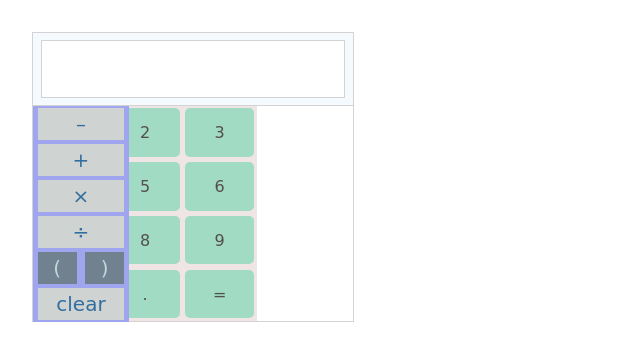
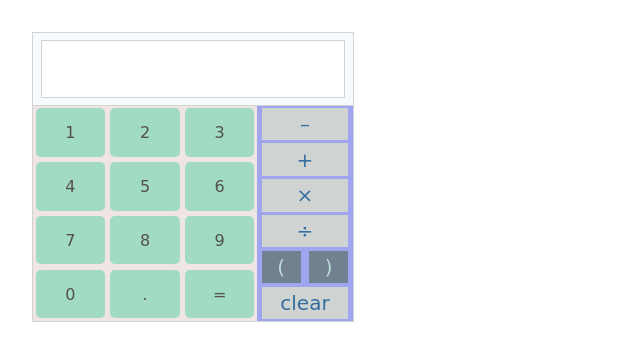
Before and after one commit to litichevskiy/task_calculator, a plain HTML site: page index.html in a window 1280 px wide. Shown: the whole page, without its empty margins (0-640 px from the left). Drawn offline with nearby package versions, Linux system fonts and the light colour scheme.

Commit message:
fix style

```diff
--- a/css/block_actions.css
+++ b/css/block_actions.css
@@ -1,44 +1,76 @@
 .block_actions{
-    position: absolute;
     width: 30%;
-    background: chocolate;
-    height: 75%;
-    display: flex;
-    flex-direction: column;
-    align-items: center;
+    height: 100%;
     background-color: #9FA5EE;
 }
 .list_actions{
+    display: -webkit-box;
+    display: -webkit-flex;
+    display: -ms-flexbox;
     display: flex;
+    -webkit-box-orient: vertical;
+    -webkit-box-direction: normal;
+    -webkit-flex-direction: column;
+        -ms-flex-direction: column;
             flex-direction: column;
     height: 100%;
     margin: 0;
     padding: 0;
     flex-direction: column;
     width: 90%;
-    align-items: flex-end;
+    -webkit-justify-content: space-around;
+        -ms-flex-pack: distribute;
             justify-content: space-around;
+    -webkit-box-align: center;
+    -webkit-align-items: center;
+        -ms-flex-align: center;
+            align-items: center;
+    margin: auto;
 }
 
 .list_actions li[data-val]{
     width: 100%;
     height: 15%;
+    -webkit-border-radius: 0;
             border-radius: 0;
     color: #346EA0;
     background-color: #CFD3D1;
     font-size: 20px;
 }
 .container_quotes{
+    display: -webkit-box !important;
+    display: -webkit-flex !important;
+    display: -ms-flexbox !important;
     display: flex !important;
+    -webkit-box-orient: horizontal !important;
+    -webkit-box-direction: normal !important;
+    -webkit-flex-direction: row !important;
+        -ms-flex-direction: row !important;
             flex-direction: row !important;
+    -webkit-box-pack: justify !important;
+    -webkit-justify-content: space-between !important;
+        -ms-flex-pack: justify !important;
             justify-content: space-between !important;
     cursor: default !important;
     background-color: #9FA5EE !important;
 }
 .quotes{
+    display: -webkit-box;
+    display: -webkit-flex;
+    display: -ms-flexbox;
     display: flex;
+    -webkit-box-orient: vertical;
+    -webkit-box-direction: normal;
+    -webkit-flex-direction: column;
+        -ms-flex-direction: column;
             flex-direction: column;
+    -webkit-box-align: center;
+    -webkit-align-items: center;
+        -ms-flex-align: center;
             align-items: center;
+    -webkit-box-pack: center;
+    -webkit-justify-content: center;
+        -ms-flex-pack: center;
             justify-content: center;
     background: #72818F;
     color: #BCDBDB;
--- a/css/block_numbers.css
+++ b/css/block_numbers.css
@@ -1,35 +1,65 @@
 .block_keyboard{
     background-color: lightblue;
-    width: 70%;
+    width: 100%;
     height: 75%;
+    display: -webkit-box;
+    display: -webkit-flex;
+    display: -ms-flexbox;
     display: flex;
     background-color :#F0E5E5;
 }
 .block_numbers{
-    display: flex;
-    flex-direction: column;
     width: 100%;
     height: 100%;
+    display: -webkit-box;
+    display: -webkit-flex;
+    display: -ms-flexbox;
+    display: flex;
+    width: 70%;
+    height: 100%;
+    display: inline-block;
 }
 .list_buttons{
     list-style-type: none;
     margin: 0;
     padding: 0;
+    display: -webkit-box;
+    display: -webkit-flex;
+    display: -ms-flexbox;
     display: flex;
+    -webkit-box-orient: horizontal;
+    -webkit-box-direction: normal;
+    -webkit-flex-direction: row;
+        -ms-flex-direction: row;
             flex-direction: row;
+    -webkit-justify-content:space-around;
+        -ms-flex-pack:distribute;
             justify-content:space-around;
-    height: 26%;
+    height: 25%;
+    -webkit-box-align: center;
+    -webkit-align-items: center;
+        -ms-flex-align: center;
             align-items: center;
 }
 li[data-val]{
+    display: -webkit-box;
+    display: -webkit-flex;
+    display: -ms-flexbox;
     display: flex;
+    -webkit-box-orient: vertical;
+    -webkit-box-direction: normal;
+    -webkit-flex-direction: column;
+        -ms-flex-direction: column;
             flex-direction: column;
+    -webkit-justify-content: space-around;
+        -ms-flex-pack: distribute;
             justify-content: space-around;
     width: 31%;
     background: burlywood;
     height: 90%;
     text-align: center;
     cursor: pointer;
+    -webkit-border-radius: 5px;
             border-radius: 5px;
     font-family: cursive;
     background-color: #A1DBC3;
```
Lines whose indentation alone changed are shown as unchanged.
